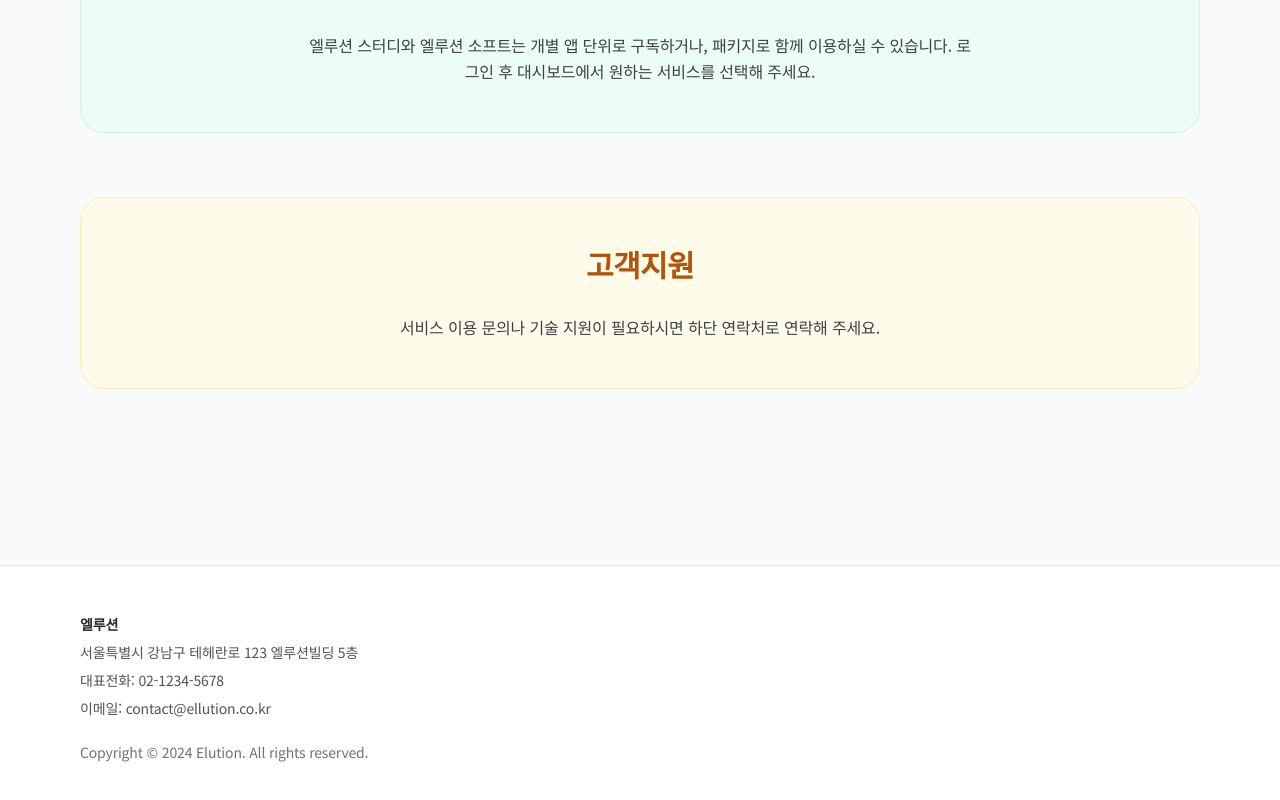
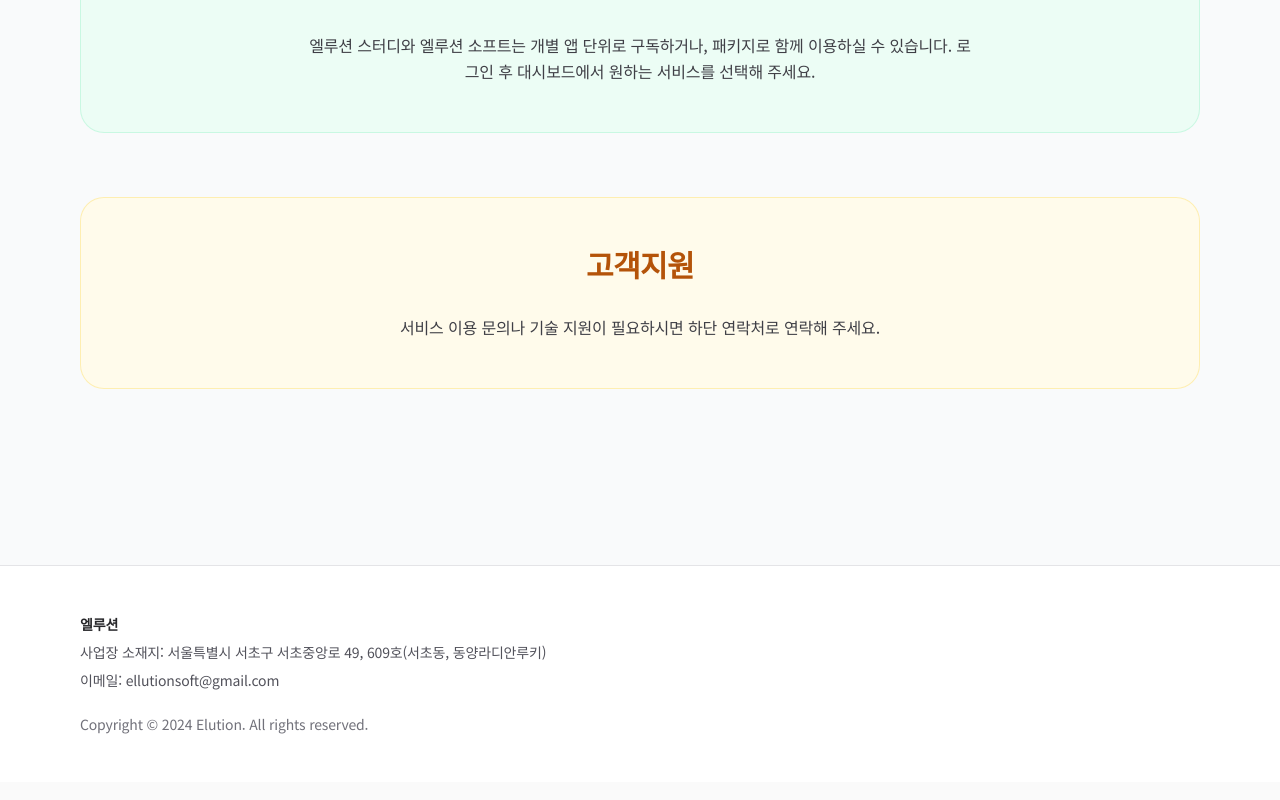
Before and after one commit to mutsu34-arch/ellution-homepage, a Next.js app: page / in a window 1280 px wide. Shown: the part 1555-2355 px from the top of the page. Built offline with nearby package versions, Linux system fonts and the light colour scheme.

Commit message:
푸터 사업자 정보 수정

```diff
--- a/src/app/page.tsx
+++ b/src/app/page.tsx
@@ -234,9 +234,8 @@ export default function HomePage() {
         <div className="max-w-6xl mx-auto px-4 py-10 sm:py-12">
           <div className="text-zinc-600 text-sm space-y-2 mb-6">
             <p className="font-semibold text-zinc-800">엘루션</p>
-            <p>서울특별시 강남구 테헤란로 123 엘루션빌딩 5층</p>
-            <p>대표전화: 02-1234-5678</p>
-            <p>이메일: contact@ellution.co.kr</p>
+            <p>사업장 소재지: 서울특별시 서초구 서초중앙로 49, 609호(서초동, 동양라디안루키)</p>
+            <p>이메일: ellutionsoft@gmail.com</p>
           </div>
           <p className="text-zinc-500 text-sm">
             Copyright © 2024 Elution. All rights reserved.
```
